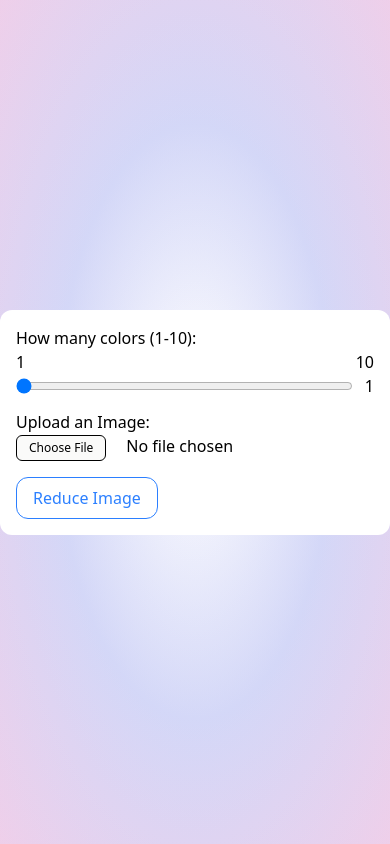
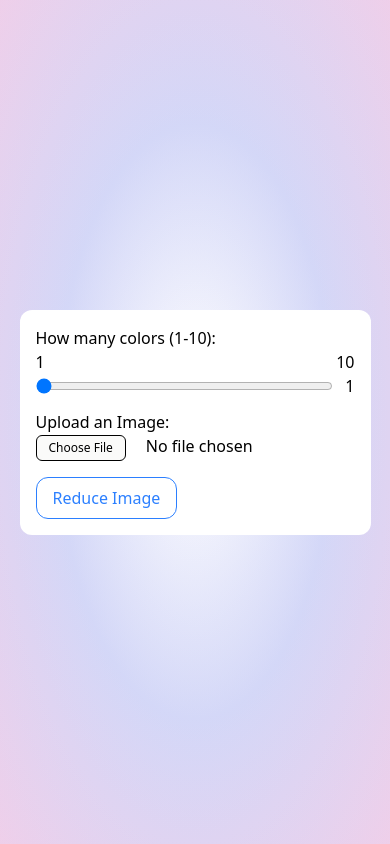
Before and after one commit to VictorFromTheInternet/Color_Reducer, a React (Vite) app in the folder frontend/: page / in a window 390 px wide. Built offline with nearby package versions, Linux system fonts and the light colour scheme.

Commit message:
some responsiveness

```diff
--- a/frontend/src/App.css
+++ b/frontend/src/App.css
@@ -5,3 +5,25 @@ html,body{
         hsla(309, 53%, 48%, 0.13)
         );
 }
+
+
+.main-container{
+  max-width: 70vw;
+}
+.card{
+  width: 100%;
+}
+
+.canvas-container{
+  max-width: 100%;
+  overflow-y: auto;
+  overflow-x: auto;
+  max-width:70vw;
+  max-height: 50vh;
+}
+
+@media (max-width: 480px) {
+  .main-container{
+    max-width:90vw;
+  }
+}
--- a/frontend/src/App.jsx
+++ b/frontend/src/App.jsx
@@ -160,8 +160,8 @@ function App() {
     <>
       {/* <h1>Color Reducer!</h1> */}
 
-      <div className="main-container  max-w-lg ml-auto mr-auto min-h-screen flex flex-col justify-center items-center">
-          <div className="p-4 rounded-xl bg-white min-w-full">
+      <div className="main-container  ml-auto mr-auto min-h-screen flex flex-col justify-center items-center">
+          <div className="card p-4 rounded-xl bg-white ">
             <form action="">
 
               <div>
@@ -197,7 +197,7 @@ function App() {
                 }
               </div>
 
-              <div className="mb-4">
+              <div className="mb-4 max-w-md max-h-md">
                 <label htmlFor="imageUpload" className="block">Upload an Image:</label>
                 <input
                   type="file" id="imageUpload" name="imageUpload" accept="image/jpeg"  required
@@ -221,7 +221,7 @@ function App() {
 
             {
               fileInput &&
-              <div className="bg-gray-200 my-4 overflow-x-auto overflow-y-auto max-h-sm">
+              <div className="canvas-container bg-gray-200 my-4 overflow-x-auto overflow-y-auto max-h-sm ">
                 <canvas id="canvas" ref={canvasRef} width={fileInput.width} height={fileInput.height}></canvas>
               </div>
             }
```
Also changed, not shown: 1 other file (tests, documents, lock files or other folders).
